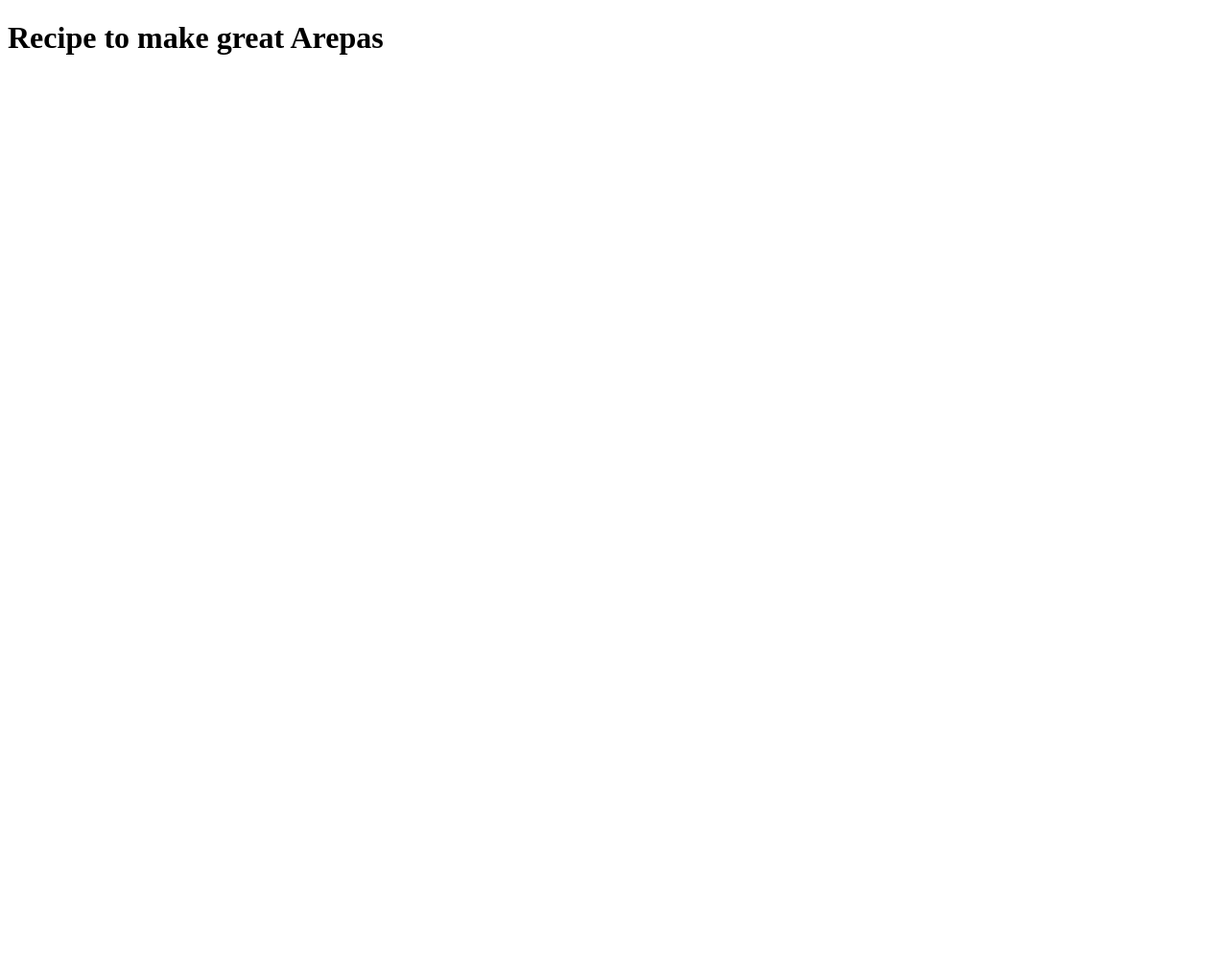
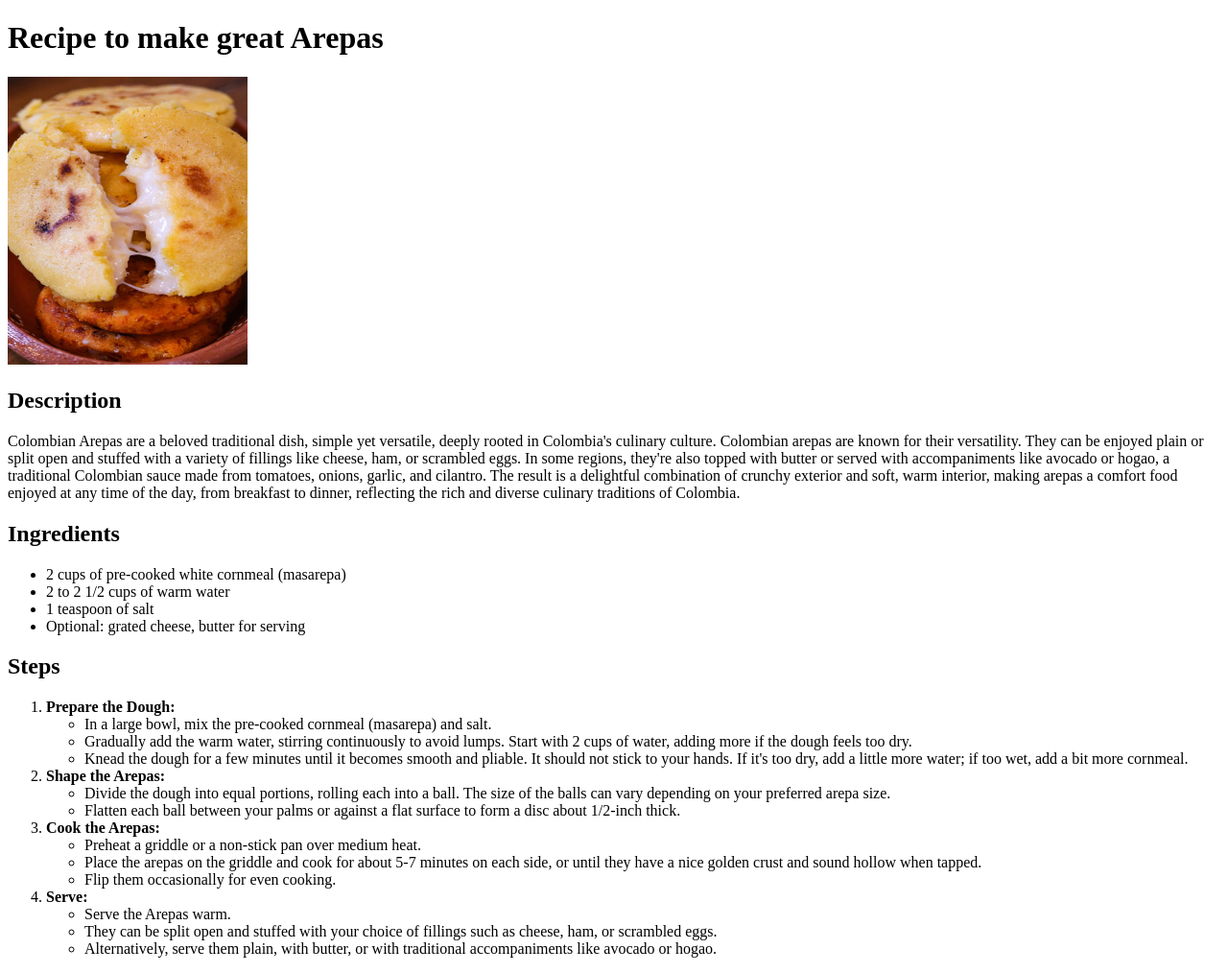
Before and after one commit to oscarpalominom/odin-recipes, a plain HTML site: page recipes/arepa.html in a window 1280 px wide. Shown: the whole page at 96% size. Before the commit the page ends 800 px from the top, so only its background shows below. Drawn offline with Linux system fonts and the light colour scheme.

Commit message:
Add content to the Arepa Recipe
Include a thorough description of the ArepaRecipe, with its Description, Ingredients, and Steps

```diff
--- a/recipes/arepa.html
+++ b/recipes/arepa.html
@@ -6,5 +6,47 @@
     </head>
     <body>
         <h1>Recipe to make great Arepas</h1>
+        <img src="./arepa.jpeg" alt="A delicious Arepa" width="250" height="300">
+        <h2>Description</h2>
+        <p>
+            Colombian Arepas are a beloved traditional dish, simple yet versatile, deeply rooted in Colombia's culinary culture. Colombian arepas are known for their versatility. They can be enjoyed plain or split open and stuffed with a variety of fillings like cheese, ham, or scrambled eggs. In some regions, they're also topped with butter or served with accompaniments like avocado or hogao, a traditional Colombian sauce made from tomatoes, onions, garlic, and cilantro. The result is a delightful combination of crunchy exterior and soft, warm interior, making arepas a comfort food enjoyed at any time of the day, from breakfast to dinner, reflecting the rich and diverse culinary traditions of Colombia.
+        </p>
+        <h2>Ingredients</h2>
+        <ul>
+            <li>2 cups of pre-cooked white cornmeal (masarepa)</li>
+            <li>2 to 2 1/2 cups of warm water</li>
+            <li>1 teaspoon of salt</li>
+            <li>Optional: grated cheese, butter for serving</li>
+        </ul>
+        <h2>Steps</h2>
+        <ol>
+            <li><strong>Prepare the Dough:</strong>
+                <ul>
+                    <li>In a large bowl, mix the pre-cooked cornmeal (masarepa) and salt.</li>
+                    <li>Gradually add the warm water, stirring continuously to avoid lumps. Start with 2 cups of water, adding more if the dough feels too dry.</li>
+                    <li>Knead the dough for a few minutes until it becomes smooth and pliable. It should not stick to your hands. If it's too dry, add a little more water; if too wet, add a bit more cornmeal.</li>
+                </ul>
+            </li>
+            <li><strong>Shape the Arepas:</strong>
+                <ul>
+                    <li>Divide the dough into equal portions, rolling each into a ball. The size of the balls can vary depending on your preferred arepa size.</li>
+                    <li>Flatten each ball between your palms or against a flat surface to form a disc about 1/2-inch thick.</li>
+                </ul>
+            </li>
+            <li><strong>Cook the Arepas:</strong>
+                <ul>
+                    <li>Preheat a griddle or a non-stick pan over medium heat.</li>
+                    <li>Place the arepas on the griddle and cook for about 5-7 minutes on each side, or until they have a nice golden crust and sound hollow when tapped.</li>
+                    <li>Flip them occasionally for even cooking.</li>
+                </ul>
+            </li>
+            <li><strong>Serve:</strong>
+                <ul>
+                    <li>Serve the Arepas warm.</li>
+                    <li>They can be split open and stuffed with your choice of fillings such as cheese, ham, or scrambled eggs.</li>
+                    <li>Alternatively, serve them plain, with butter, or with traditional accompaniments like avocado or hogao.</li>
+                </ul>
+            </li>
+        </ol>
     </body>
 </html>
```
Also changed, not shown: recipes/arepa.jpeg (added).
